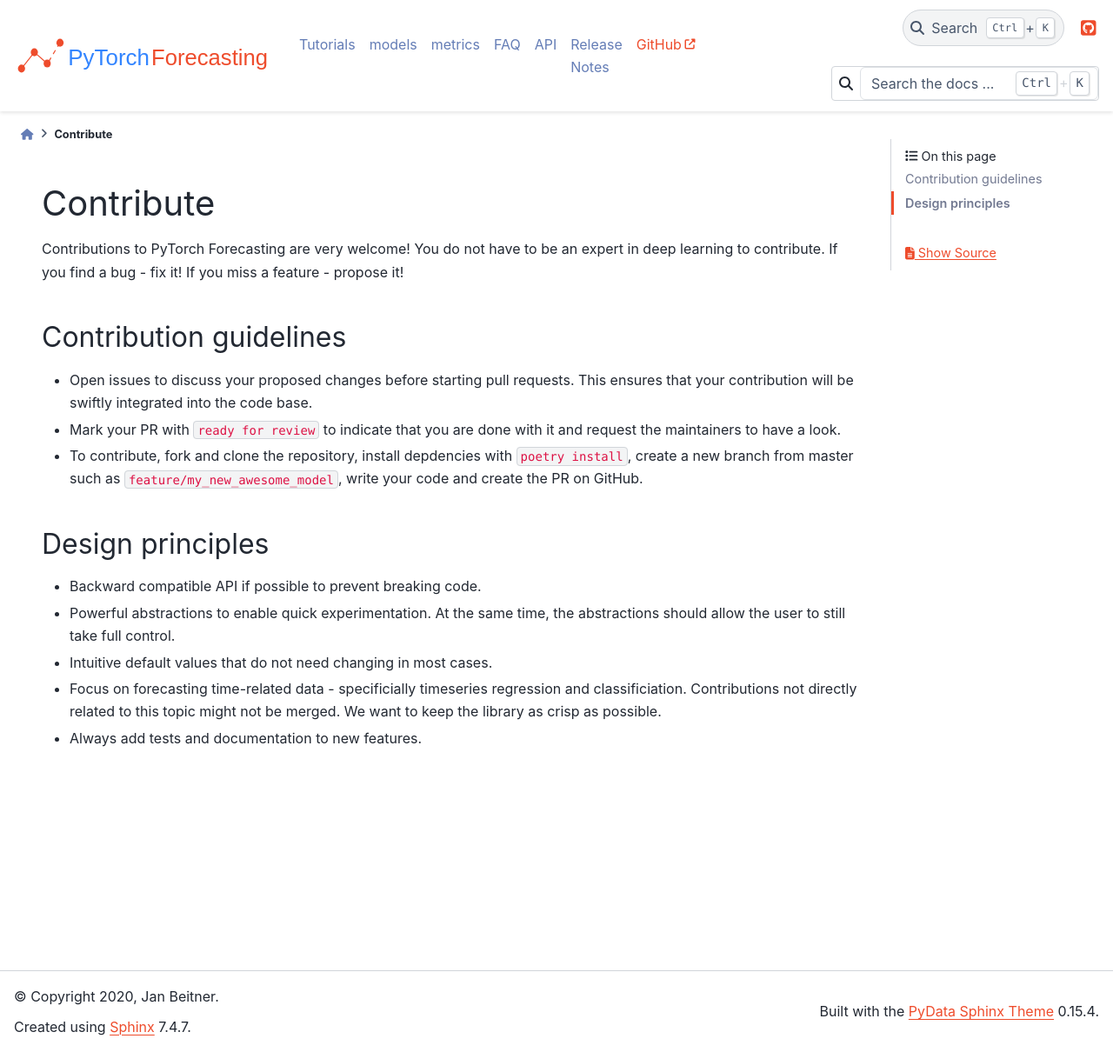
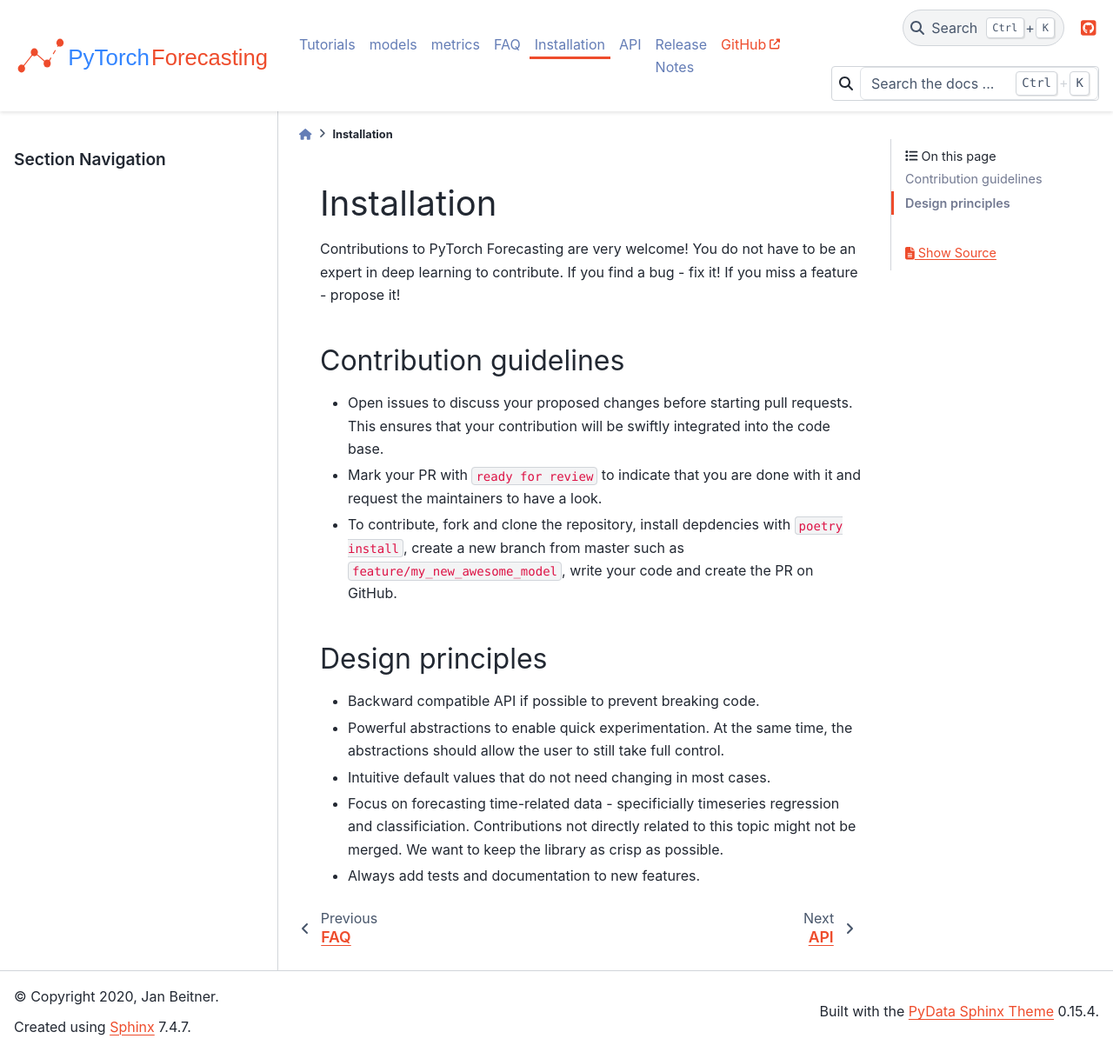
Before and after one commit to sktime/pytorch-forecasting, a Sphinx documentation site: the page built from docs/source/installation.rst, in a window 1280 px wide and 1210 px high. Shown: the whole window at 87% size. Built offline with Sphinx 7.4.7 and the PyData theme 0.15.4, drawn with Linux system fonts in a browser that asks for light colours; pages that are not in the unit, such as notebooks, are missing from menus.

Commit message:
removed contribute and replaced with installation

```diff
--- a/docs/source/index.rst
+++ b/docs/source/index.rst
@@ -66,7 +66,7 @@ The :ref:`Tutorials <tutorials>` section provides guidance on how to use models
    models
    metrics
    faq
-   contribute
+   installation
    api
    CHANGELOG
 
--- a/docs/source/installation.rst
+++ b/docs/source/installation.rst
@@ -1,5 +1,5 @@
-Contribute
-==========
+Installation
+============
 
 Contributions to PyTorch Forecasting are very welcome! You do not have to be an expert in deep learning
 to contribute. If you find a bug - fix it! If you miss a feature - propose it!
```
